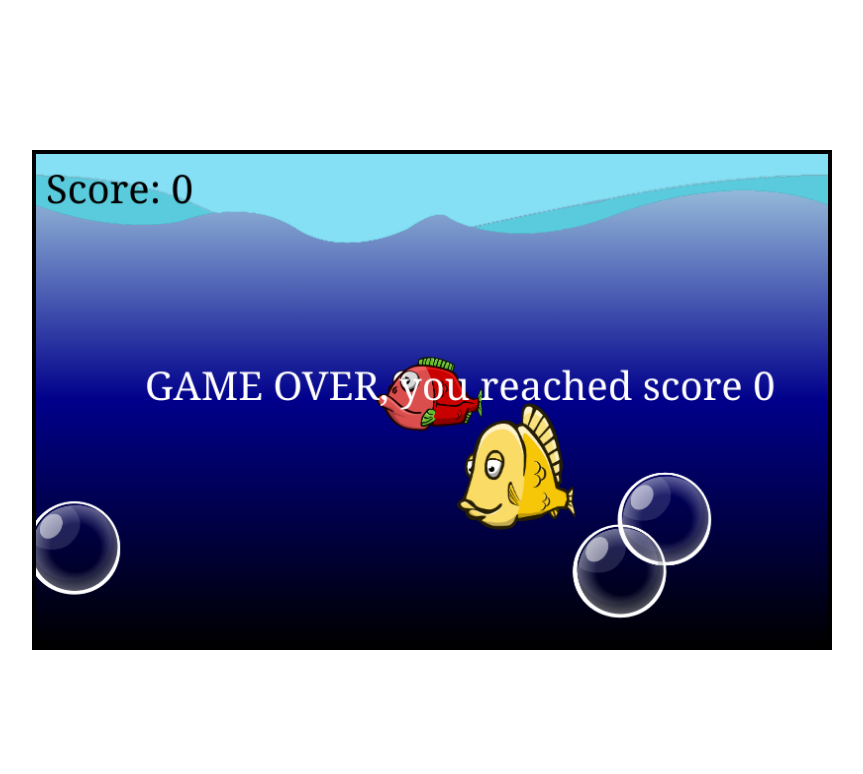
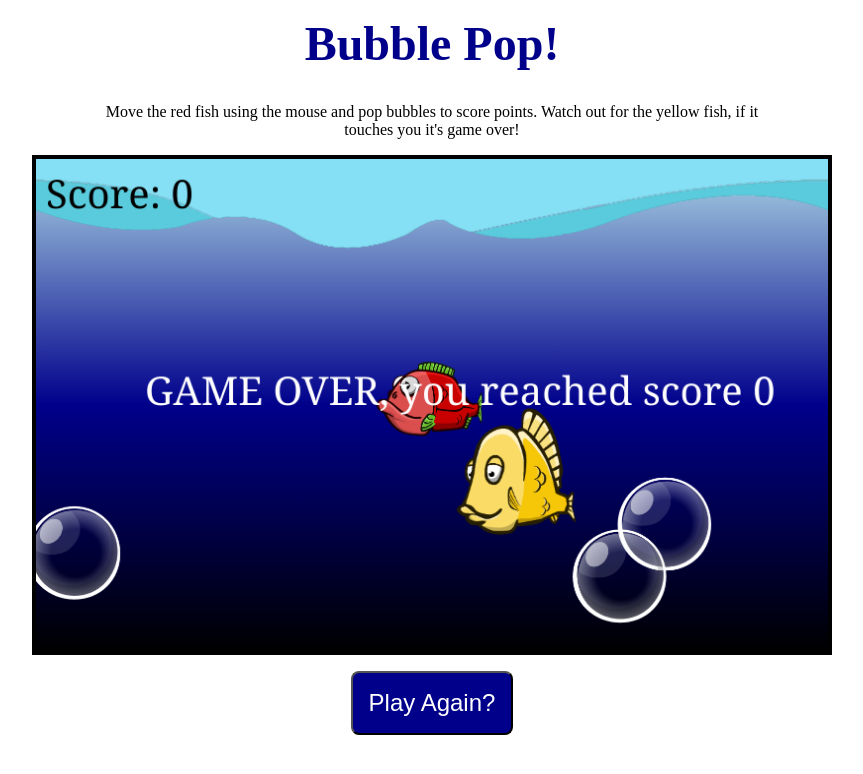
Before and after one commit to RaspberryChaos/bubblePop, a plain HTML site: page index.html in a window 1280 px wide. Shown: the whole page, without its empty margins (208-1071 px from the left). Drawn offline with Linux system fonts and the light colour scheme.

Commit message:
title, rules and replay button added

```diff
--- a/app.js
+++ b/app.js
@@ -12,7 +12,7 @@ let gameSpeed = 1;
 let gameOver = false;
 
 let canvasPosition = canvas.getBoundingClientRect();
-
+const replayBtn = document.getElementById("replay");
 // Mouse Interactivity
 
 let mouse = {
@@ -30,6 +30,11 @@ canvas.addEventListener("mousedown", function(event){
 canvas.addEventListener("mouseup", function() {
     mouse.click = false;
 });
+
+replayBtn.addEventListener("click", () => {
+    console.log("clicked");
+    restart();
+})
 
 // Player
 
@@ -103,7 +108,7 @@ const player = new Player();
 
 // Bubbles
 
-const bubblesArray = [];
+let bubblesArray = [];
 
 const bubbleImage = new Image();
 bubbleImage.src = "bubble_pop_frame_01.png";
@@ -263,6 +268,20 @@ function handleGameOver() {
     ctx.fillStyle = "white";
     ctx.fillText(`GAME OVER, you reached score ${score}`, 110, 250);
     gameOver = true;
+    replayBtn.classList.remove("hidden");
+    console.log(replayBtn);
+}
+
+// Play Again
+function restart() {
+    score = 0;
+    gameFrame = 0;
+    gameSpeed = 1;
+    gameOver = false;
+    bubblesArray = [];
+    enemy1.x = canvas.width + 200;
+    animate();
+    replayBtn.classList.add("hidden");
 }
 
 
--- a/index.html
+++ b/index.html
@@ -8,7 +8,10 @@
     <link rel="shortcut icon" href="#">
 </head>
 <body>
+    <h1 class="title">Bubble Pop!</h1>
+    <p class="rules">Move the red fish using the mouse and pop bubbles to score points. Watch out for the yellow fish, if it touches you it's game over!</p>
     <canvas id="canvas1"></canvas>
+    <button id="replay" class="btn hidden">Play Again?</button>
     <script src="app.js"></script>
 </body>
 </html>
--- a/style.css
+++ b/style.css
@@ -8,7 +8,7 @@ body {
     width: 100vw;
     height: 100vh;
     display: flex;
-    justify-content: center;
+    flex-direction: column;
     align-items: center;
 }
 
@@ -18,3 +18,29 @@ body {
     border: 4px solid black;
     background: linear-gradient(to bottom, lightblue, darkblue, black);
 }
+
+.title {
+    text-align: center;
+    padding: 1rem;
+    font-size: 3rem;
+    color: darkblue;
+}
+
+.rules {
+    width: 700px;
+    text-align: center;
+    padding: 1rem;
+}
+
+.btn {
+    padding: 1rem;
+    margin: 1rem;
+    font-size: 1.5rem;
+    color: #fff;
+    background: darkblue;
+    border-radius: 0.5rem;
+}
+
+.hidden {
+    display: none;
+}
```
